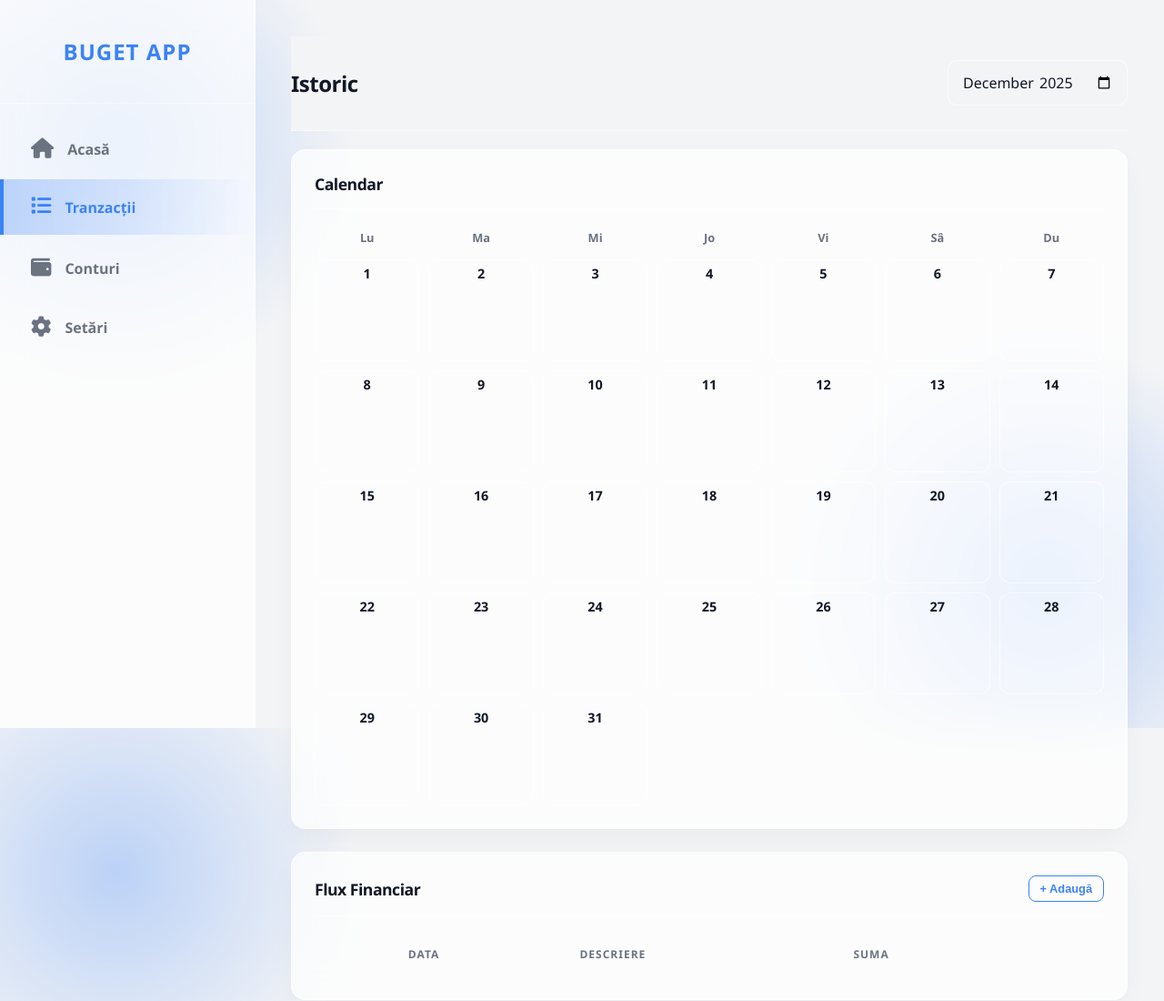
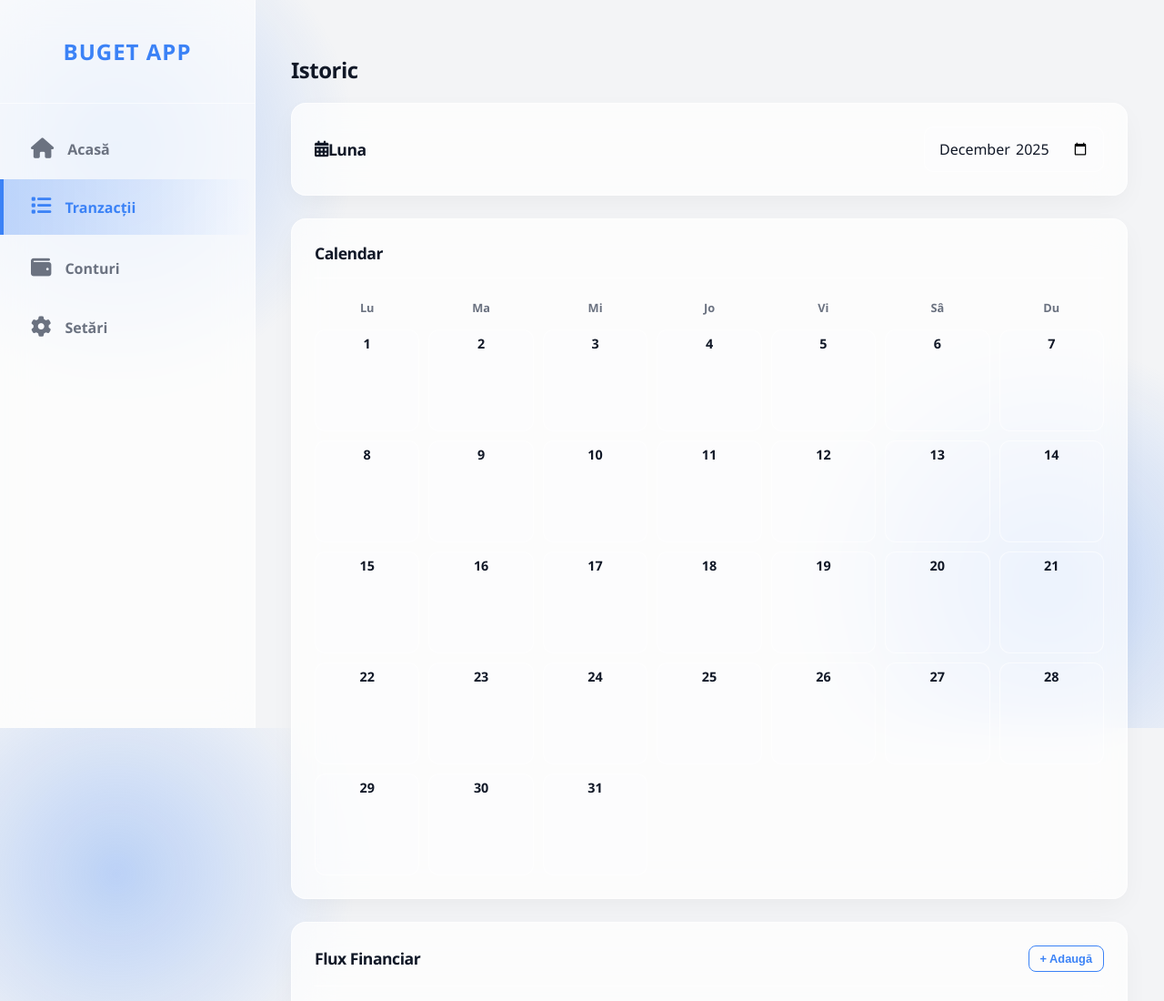
Before and after one commit to cristiP2/buget-app, a plain HTML site: page transactions.html in a window 1280 px wide. Shown: the top 1100 px of the page at 91% size. Drawn offline with Linux system fonts and the light colour scheme.

```diff
--- a/sw.js
+++ b/sw.js
@@ -1,4 +1,4 @@
-const CACHE_NAME = 'budget-app-v27';
+const CACHE_NAME = 'budget-app-v28';
 const ASSETS = [
     './',
     './index.html',
--- a/transactions.html
+++ b/transactions.html
@@ -36,8 +36,10 @@
         </div>
     </div>
 
-    <div class="header-bar">
-        <h2>Istoric</h2>
+    <h2 class="mb-20">Istoric</h2>
+
+    <div class="card flex-between">
+        <h3 style="margin:0; border:none; padding:0;"><i class="fas fa-calendar-alt"></i> Luna</h3>
         <input type="month" id="month-filter" onchange="applyMonthFilter()" style="width:auto;">
     </div>
 
```
Also changed, not shown: index.html (+1 -3 lines).
